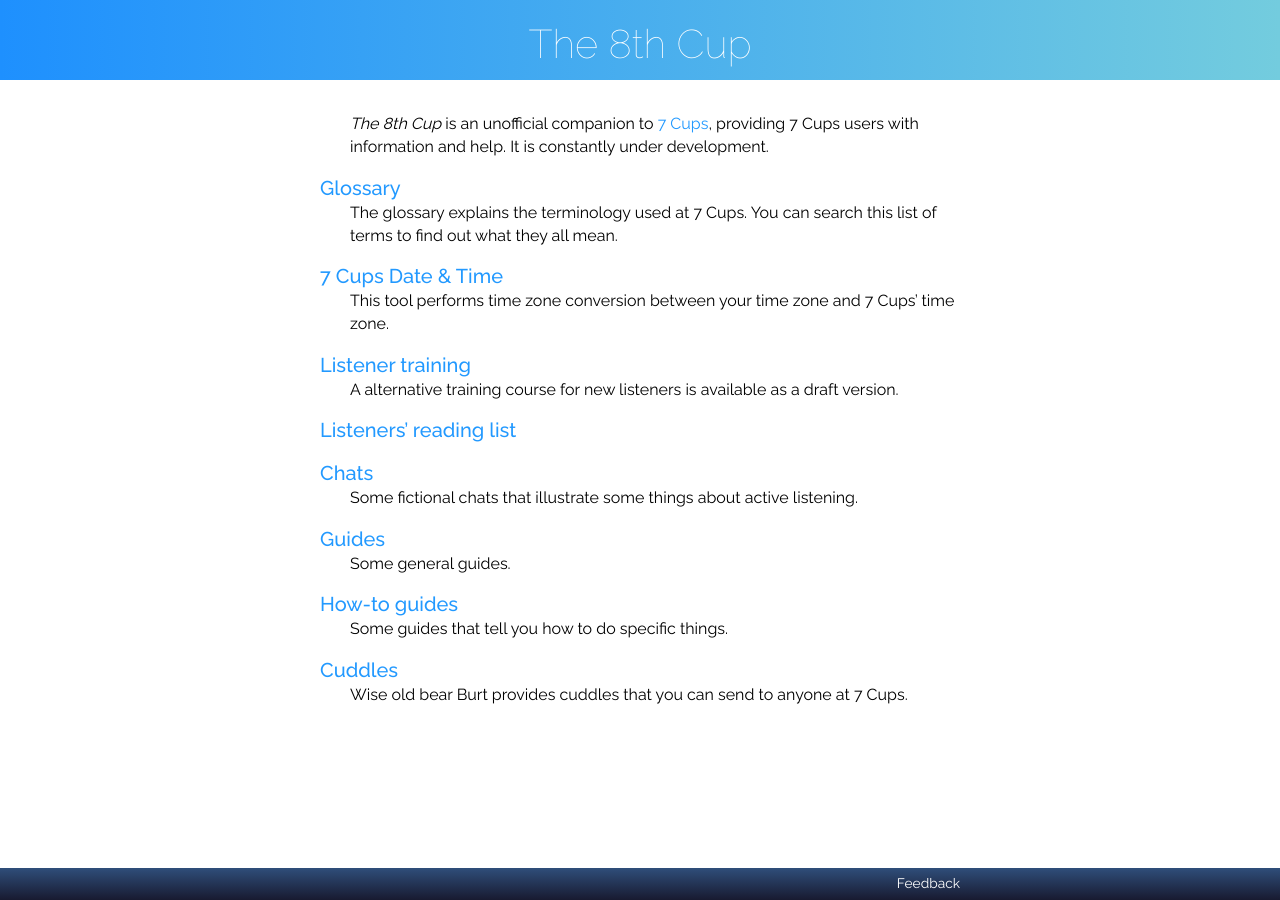
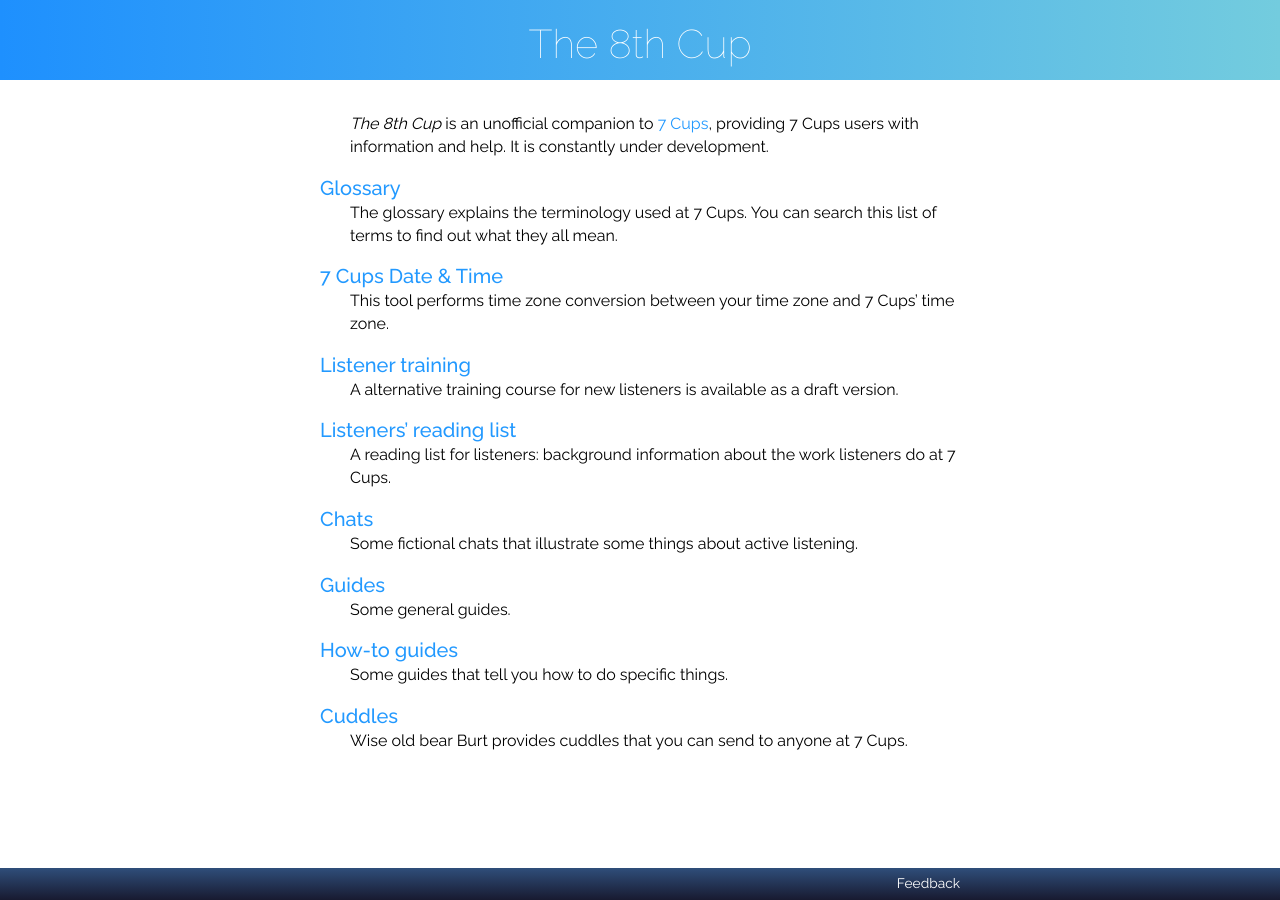
Before and after one commit to RarelyCharlie/rarelycharlie.github.io, a Jekyll site: the page built from index.md, in a window 1280 px wide. Built offline with Jekyll 4.4.1, drawn with Linux system fonts in a browser that asks for light colours.

Commit message:
describe books

```diff
--- a/index.md
+++ b/index.md
@@ -21,6 +21,7 @@ This tool performs time zone conversion between your time zone and 7 Cups' time
 A alternative training course for new listeners is available as a draft version.
 
 ## [Listeners' reading list](/books 'Go to the reading list')
+A reading list for listeners: background information about the work listeners do at 7 Cups.
 
 ## [Chats](/chat/ 'Go to the index of chats')
 Some fictional chats that illustrate some things about active listening.
```
